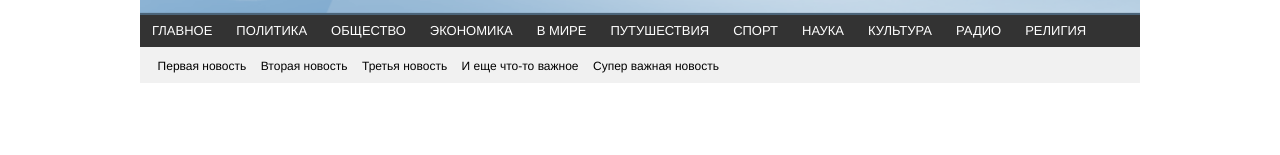
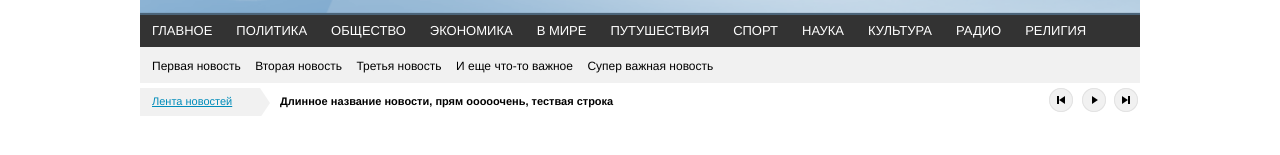
Before and after one commit to VichkaS/web, a plain HTML site: page lab-1/index.html in a window 1280 px wide. Shown: the part 117-272 px from the top of the page. Drawn offline with Linux system fonts and the light colour scheme.

Commit message:
лента новостей

```diff
--- a/lab-1/css/index.css
+++ b/lab-1/css/index.css
@@ -288,9 +288,12 @@ input.search
 {
     background-color: #333333;
 }
+
 .top_menu ul
 {
     list-style: none;
+    margin-left: 12px;
+    margin-bottom: 5px;;
 }
 
 .top-bar-section li:not(.has-form) a:not(.button):hover
@@ -323,3 +326,50 @@ input.search
     text-decoration: underline;
 }
 /* --/top_menu-- */
+/* --content-- */
+
+.mt_lable
+{
+    height: 28px;
+    width: 130px;
+    background: #f1f1f1 url(../img/arrow.png) no-repeat 100% 0%;
+}
+.mt_lable a
+{
+    font-size: 11px;
+    text-decoration: underline;
+    margin-left: 12px;
+}
+.mt_lable a:hover, .prw_news a:hover
+{
+    color: #858f97;
+}
+
+.prw_news a
+{
+    font-size: 11px;
+    color: #000000;
+    font-weight: 600;
+    padding-left: 10px;
+}
+.mt_prev, .mt_play, .mt_next
+{
+    width: 24px;
+    height: 24px;
+    padding: 0;
+    margin: 0 2px;
+    display: inline-block;
+}
+.mt_prev
+{
+    background: url(../img/ico.png) 0 -3269px no-repeat;
+}
+.mt_play
+{
+    background: url(../img/ico.png) 0 -3193px no-repeat;
+}
+.mt_next
+{
+    background: url(../img/ico.png) 0 -3041px no-repeat;
+}
+/* --/content-- /*
--- a/lab-1/index.html
+++ b/lab-1/index.html
@@ -186,7 +186,23 @@
                     </div>
                 </div>
             </div>
-            <div class="content">
+            <div class="row content">
+                <div class="large-12 columns">
+                    <div class="large-2 medium-2 small-12 columns mt_lable">
+                        <a>Лента новостей</a>
+                    </div>
+                    <div class="large-7 medium-7 small-12 columns prw_news">
+                        <a>Длинное название новости, прям ооооочень, тествая строка</a>
+                    </div>
+                    <div class="large-2 medium-2 small-12 columns mt_controls">
+                        <div class="right btn">
+                            <div class="mt_prev"></div>
+                            <div class="mt_play"></div>
+                            <div class="mt_next"></div>
+                        </div>
+                    </div>
+
+                </div>
             </div>
         </div>
         <script src="js/vendor/jquery.js"></script>
```
Also changed, not shown: lab-1/img/arrow.png (added).
